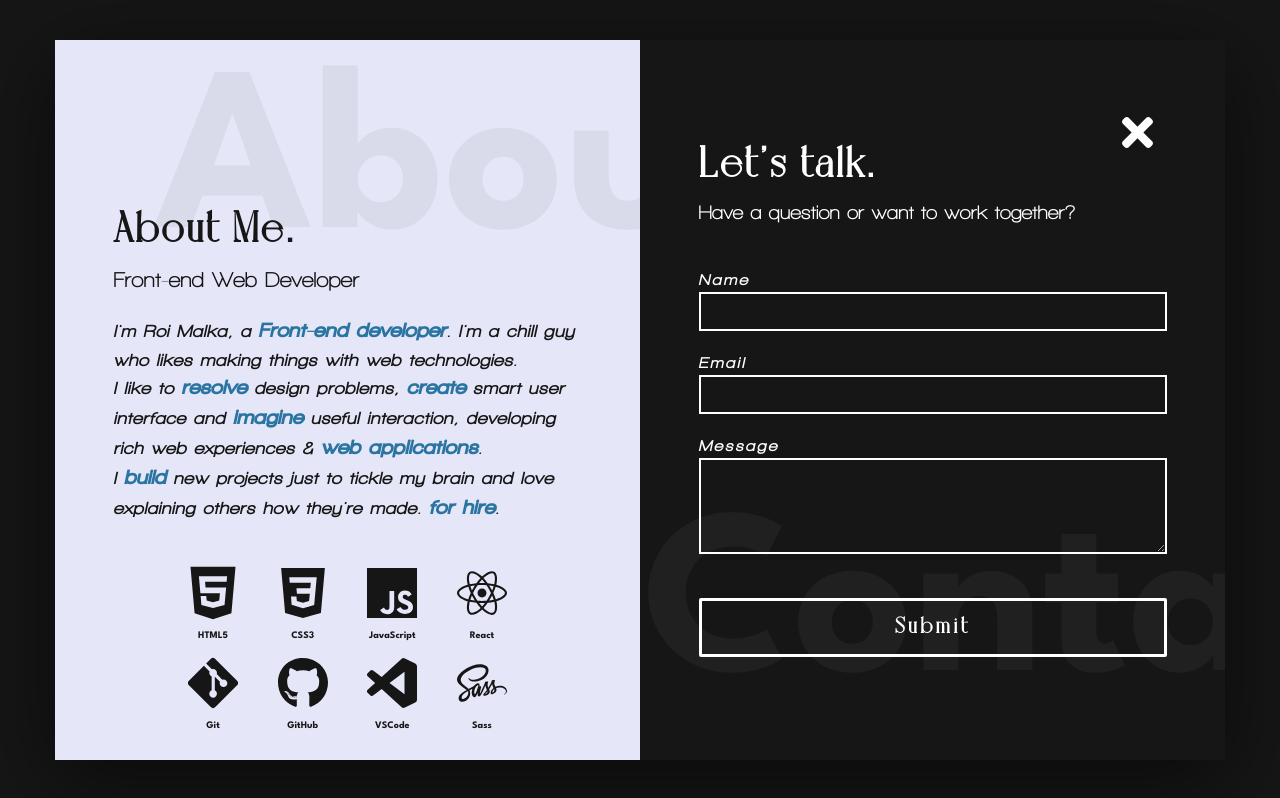
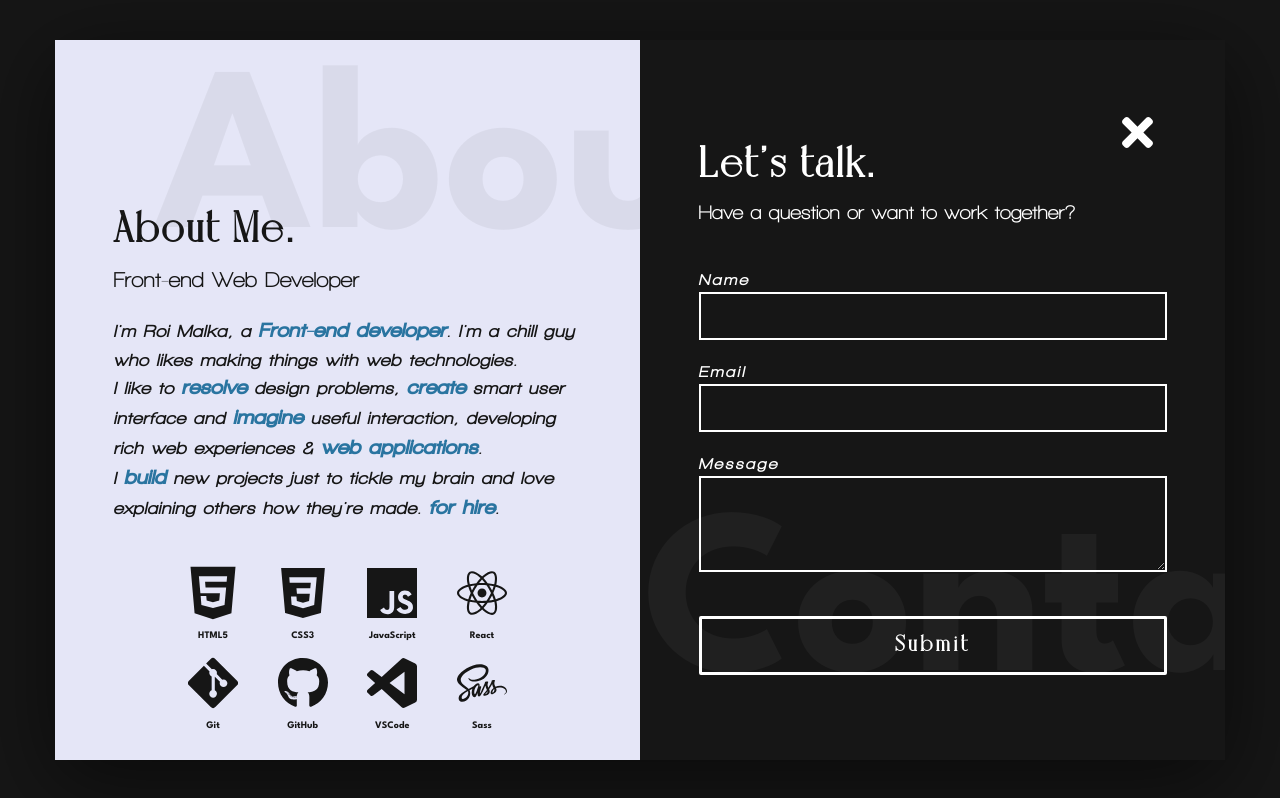
Before and after one commit to roimalka10/portfolio, a React (Create React App) app: page /contact in a window 1280 px wide. Built offline with nearby package versions, Linux system fonts and the light colour scheme.

Commit message:
deleted some fonts and fixed contact font size

```diff
--- a/package.json
+++ b/package.json
@@ -1,6 +1,6 @@
 {
   "name": "portfolio2",
-  "homepage": "http://localhost:3000/header",
+  "homepage": "http://localhost:3000/",
   "version": "0.1.0",
   "private": true,
   "dependencies": {
--- a/src/sass/_variable.scss
+++ b/src/sass/_variable.scss
@@ -1,25 +1,7 @@
-@font-face {
-  font-family: "League Spartan";
-  src: url(../fonts/LeagueSpartan-Medium.otf);
-  font-weight: 500;
-}
-
 @font-face {
   font-family: "League Spartan";
   src: url(../fonts/LeagueSpartan-Bold.otf);
   font-weight: 700;
-}
-
-@font-face {
-  font-family: "League Spartan";
-  src: url(../fonts/LeagueSpartan-Regular.otf);
-  font-weight: 400;
-}
-
-@font-face {
-  font-family: "League Spartan";
-  src: url(../fonts/LeagueSpartan-SemiBold.otf);
-  font-weight: 600;
 }
 
 @font-face {
--- a/src/sass/components/_contact.scss
+++ b/src/sass/components/_contact.scss
@@ -138,6 +138,7 @@
   background-color: $background;
   padding: 10px 9px;
   border: 0;
+  font-size: 16px;
   outline: none;
   color: white;
   border: 2px solid white;
@@ -151,9 +152,9 @@
     border: 2px solid rgb(66, 184, 253);
   }
 }
-textarea {
-  font-size: 16px;
-}
+// textarea {
+//   font-size: 18px;
+// }
 
 .btn1 {
   display: inline-block;
```
Also changed, not shown: public/index.html (+0 -23 lines).
